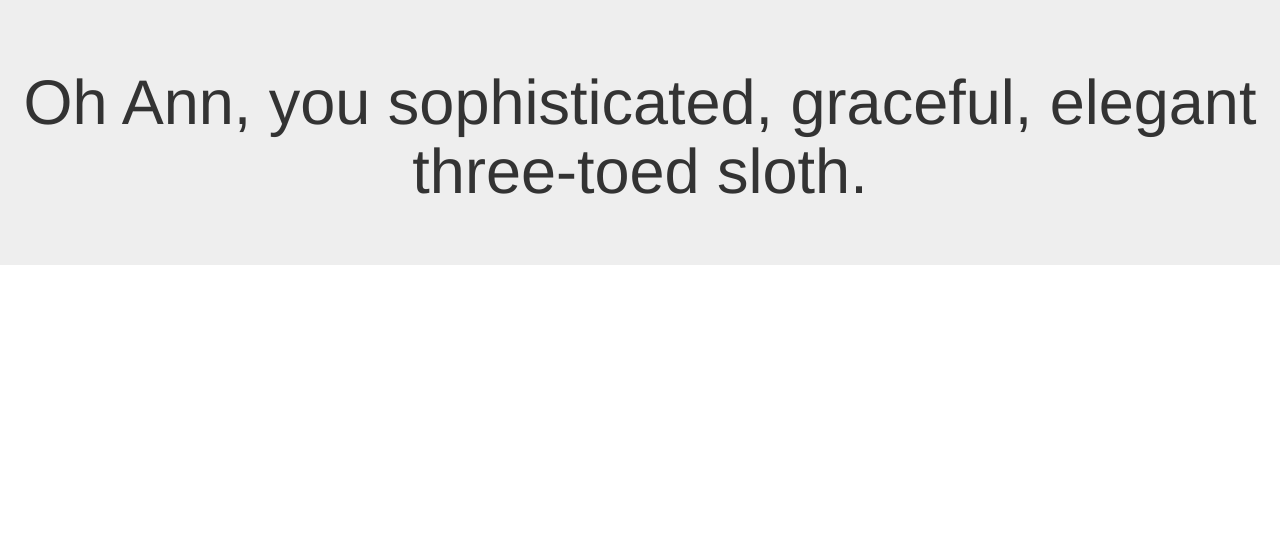
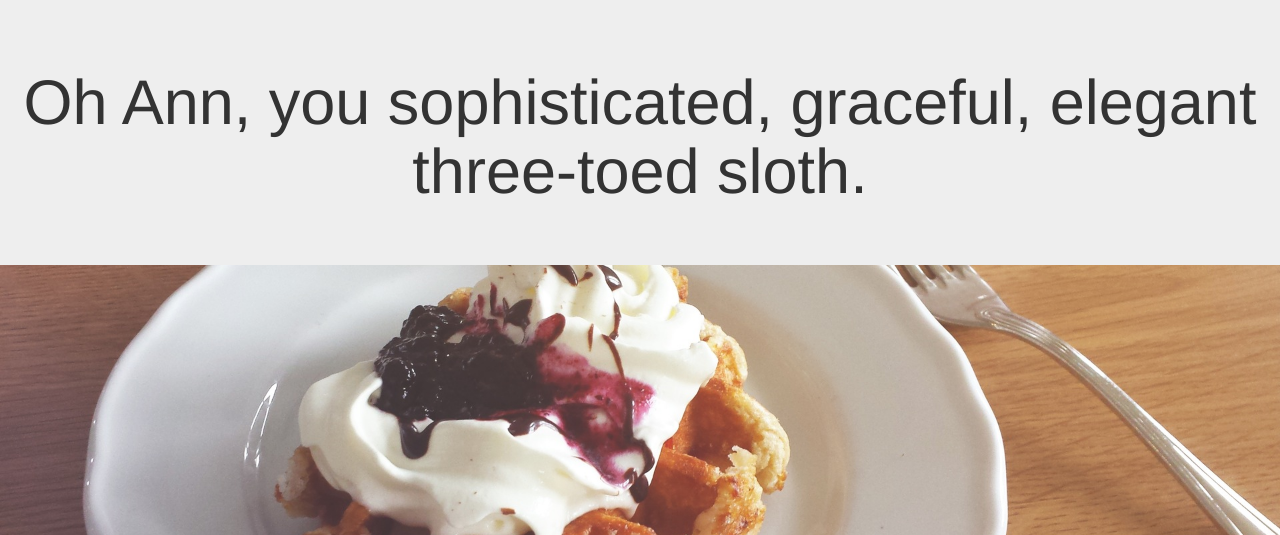
Before and after one commit to EthanWalker/knope-compliment-generator, a Flask app: page / in a window 1280 px wide. Shown: the top 535 px of the page. Run offline with Flask 2, Linux system fonts and the light colour scheme; some libraries are stand-ins or nearby versions.

Commit message:
Added background and additional quote templates

```diff
--- a/app.py
+++ b/__init__.py
@@ -11,4 +11,5 @@ def index(name="Ann"):
     }
     return render_template("index.html", **context)
 
-app.run(debug = True, port = 8080, host = '127.0.0.1')
+if __name__ == "__main__":
+    app.run()
--- a/quotes.py
+++ b/quotes.py
@@ -42,7 +42,15 @@ def generate_quote(name):
     noun = random.choice(noun_list)
     # set of quote templates for variety
     quote_templates = ["Oh {}, you {}, {}, {} {}.".format(name, adj_1, adj_2, adj_3, noun),
-                       "{} you, {}. You’re {} and you’re {}.".format(name, noun, adj_1, adj_2)]
+                       "{} you, {}. You're {} and you're {}.".format(name, noun, adj_1, adj_2),
+                       "{}, you {}, {} {}.".format(name, adj_1, adj_2, noun),
+                       "{} you're {} and I love you!".format(name, adj_1),
+                       "Oh {}, you're so {} and {} and {}.".format(name, adj_1, adj_2, adj_3),
+                       "{}, you {} {}.".format(name, adj_1, noun),
+                       "{}, you {} and {} {}.".format(name, adj_1, adj_2, noun),
+                       "{} you are so {}. {} {}.".format(name, adj_1, adj_1, name),
+                       "{}, nobody can match your {} energy.".format(name, adj_1),
+                       ]
     # create a random quote and return it!
     quote = random.choice(quote_templates)
     return quote
--- /dev/null
+++ b/static/styles/custom.css
@@ -0,0 +1,7 @@
+html {
+    background: url("/static/images/waffle.jpeg") no-repeat center center fixed;
+    -webkit-background-size: cover;
+    -moz-background-size: cover;
+    -o-background-size: cover;
+    background-size: cover;
+}
--- a/templates/index.html
+++ b/templates/index.html
@@ -2,8 +2,9 @@
 <html lang="en">
 <head>
     <meta charset="UTF-8">
-    <title>Steam Analyzer</title>
+    <title>Knope Quotes</title>
     <link href="https://maxcdn.bootstrapcdn.com/bootstrap/3.3.7/css/bootstrap.min.css" rel="stylesheet" integrity="sha384-BVYiiSIFeK1dGmJRAkycuHAHRg32OmUcww7on3RYdg4Va+PmSTsz/K68vbdEjh4u" crossorigin="anonymous">
+    <link rel= "stylesheet" type= "text/css" href= "{{ url_for('static',filename='styles/custom.css') }}">
     <script src="https://code.jquery.com/jquery-3.1.1.min.js" integrity="sha256-hVVnYaiADRTO2PzUGmuLJr8BLUSjGIZsDYGmIJLv2b8=" crossorigin="anonymous"></script>
     <script src="https://maxcdn.bootstrapcdn.com/bootstrap/3.3.7/js/bootstrap.min.js" integrity="sha384-Tc5IQib027qvyjSMfHjOMaLkfuWVxZxUPnCJA7l2mCWNIpG9mGCD8wGNIcPD7Txa" crossorigin="anonymous"></script>
 </head>
```
Also changed, not shown: static/images/waffle.jpeg (added), 1 other file.
